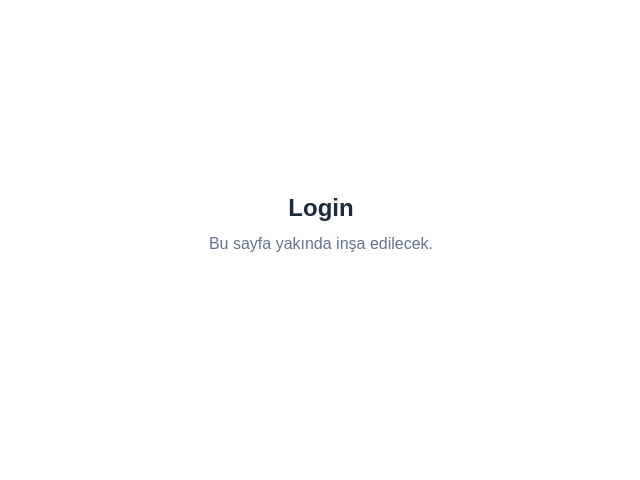
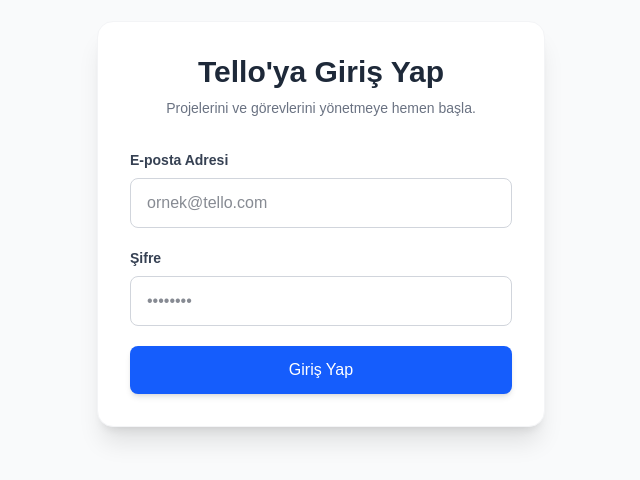
Before and after one commit to tello-workspace/tello-frontend, a Next.js app: page /login in a window 1280 px wide. Shown: the part 176-656 px from the top of the page, without its empty margins (319-959 px from the left). Built offline with nearby package versions, Linux system fonts and the light colour scheme; no server answers.

Commit message:
TEL-12: login formu ve authApi entegrasyonu tamamlandi

```diff
--- a/src/app/login/page.tsx
+++ b/src/app/login/page.tsx
@@ -1,10 +1,10 @@
+// src/app/login/page.tsx
+import LoginForm from "@/features/auth/components/LoginForm";
+
 export default function LoginPage() {
   return (
-    <main className="flex min-h-screen items-center justify-center">
-      <div className="text-center">
-        <h1 className="text-2xl font-bold text-slate-800">Login</h1>
-        <p className="mt-2 text-slate-500">Bu sayfa yakında inşa edilecek.</p>
-      </div>
-    </main>
-  )
+    <div className="min-h-screen flex items-center justify-center bg-gray-50 px-4">
+      <LoginForm />
+    </div>
+  );
 }
--- /dev/null
+++ b/src/features/auth/authApi.ts
@@ -0,0 +1,28 @@
+// src/features/auth/authApi.ts
+import { createApi, fetchBaseQuery } from '@reduxjs/toolkit/query/react';
+
+// Backend .env dosyasındaki NEXT_PUBLIC_API_URL'den beslenecek
+const baseUrl = process.env.NEXT_PUBLIC_API_URL || 'http://localhost:4000/api';
+
+export const authApi = createApi({
+  reducerPath: 'authApi',
+  baseQuery: fetchBaseQuery({ baseUrl }),
+  endpoints: (builder) => ({
+    login: builder.mutation({
+      query: (credentials) => ({
+        url: '/auth/login',
+        method: 'POST',
+        body: credentials,
+      }),
+    }),
+    register: builder.mutation({
+      query: (userData) => ({
+        url: '/auth/register',
+        method: 'POST',
+        body: userData,
+      }),
+    }),
+  }),
+});
+
+export const { useLoginMutation, useRegisterMutation } = authApi;
--- /dev/null
+++ b/src/features/auth/components/LoginForm.tsx
@@ -0,0 +1,86 @@
+// src/features/auth/components/LoginForm.tsx
+"use client";
+
+import React, { useState } from 'react';
+import { useLoginMutation } from '../authApi';
+import { useRouter } from 'next/navigation';
+
+export default function LoginForm() {
+  const [email, setEmail] = useState('');
+  const [password, setPassword] = useState('');
+  const [errorMsg, setErrorMsg] = useState('');
+
+  const [login, { isLoading }] = useLoginMutation();
+  const router = useRouter();
+
+  const handleSubmit = async (e: React.FormEvent) => {
+    e.preventDefault();
+    setErrorMsg('');
+
+    try {
+
+      const response = await login({ email, password }).unwrap();
+
+      if (response?.token) {
+        localStorage.setItem('token', response.token);
+        router.push('/projects');
+      }
+    } catch (err: any) {
+      setErrorMsg(err?.data?.message || 'Giriş yapılırken bir hata oluştu.');
+    }
+  };
+
+  return (
+    <div className="w-full max-w-md p-8 bg-white rounded-2xl shadow-xl border border-gray-100">
+      <h2 className="text-3xl font-bold text-gray-800 text-center mb-2">Tello'ya Giriş Yap</h2>
+      <p className="text-sm text-gray-500 text-center mb-8">Projelerini ve görevlerini yönetmeye hemen başla.</p>
+
+      {errorMsg && (
+        <div className="mb-4 p-3 text-sm text-red-600 bg-red-50 rounded-lg border border-red-200">
+          {errorMsg}
+        </div>
+      )}
+
+      <form onSubmit={handleSubmit} className="space-y-5">
+        <div>
+          <label className="block text-sm font-semibold text-gray-700 mb-2">E-posta Adresi</label>
+          <input
+            type="email"
+            value={email}
+            onChange={(e) => setEmail(e.target.value)}
+            className="w-full px-4 py-3 rounded-lg border border-gray-300 focus:ring-2 focus:ring-blue-500 focus:border-transparent outline-none transition text-gray-900"
+            placeholder="ornek@tello.com"
+            required
+          />
+        </div>
+
+        <div>
+          <label className="block text-sm font-semibold text-gray-700 mb-2">Şifre</label>
+          <input
+            type="password"
+            value={password}
+            onChange={(e) => setPassword(e.target.value)}
+            className="w-full px-4 py-3 rounded-lg border border-gray-300 focus:ring-2 focus:ring-blue-500 focus:border-transparent outline-none transition text-gray-900"
+            placeholder="••••••••"
+            required
+          />
+        </div>
+
+        <button
+          type="submit"
+          disabled={isLoading}
+          className="w-full py-3 bg-blue-600 hover:bg-blue-700 disabled:bg-blue-400 text-white font-medium rounded-lg shadow-md transition duration-200 flex justify-center items-center"
+        >
+          {isLoading ? (
+            <svg className="animate-spin h-5 w-5 text-white" fill="none" viewBox="0 0 24 24">
+              <circle className="opacity-25" cx="12" cy="12" r="10" stroke="currentColor" strokeWidth="4" />
+              <path className="opacity-75" fill="currentColor" d="M4 12a8 8 0 018-8V0C5.373 0 0 5.373 0 12h4zm2 5.291A7.962 7.962 0 014 12H0c0 3.042 1.135 5.824 3 7.938l3-2.647z" />
+            </svg>
+          ) : (
+            'Giriş Yap'
+          )}
+        </button>
+      </form>
+    </div>
+  );
+}
```
